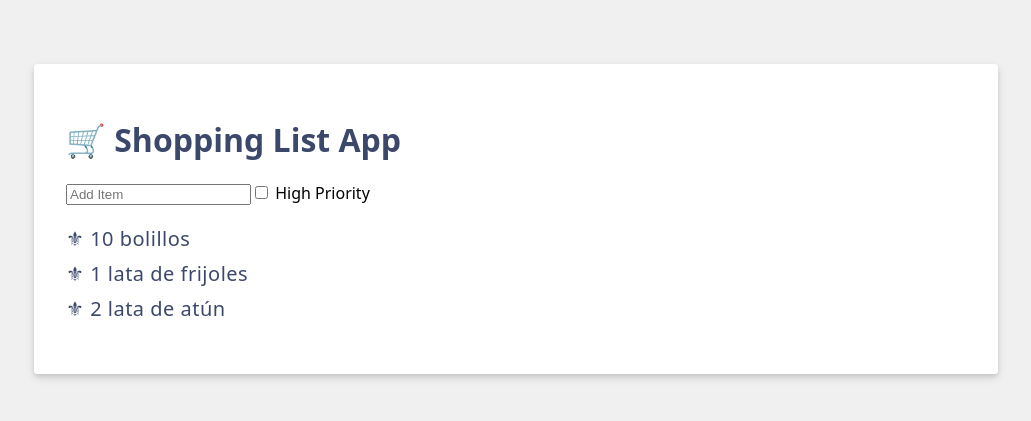
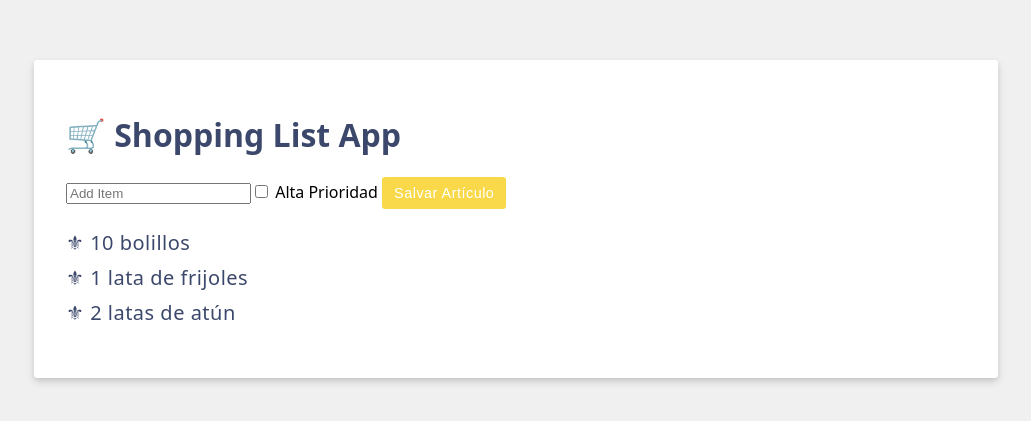
Before and after one commit to MoonGarc/DADM-2024B, a Vue app: page / in a window 1280 px wide. Shown: the part 181-602 px from the top of the page, without its empty margins (124-1155 px from the left). Built offline with nearby package versions, Linux system fonts and the light colour scheme.

Commit message:
⭐FEAT: Eventos de usuario

```diff
--- a/src/App.vue
+++ b/src/App.vue
@@ -1,13 +1,13 @@
 <script setup>
-// This starter template is using Vue 3 <script setup> SFCs
-// Check out https://vuejs.org/api/sfc-script-setup.html#script-setup
+// Este código está utilizando Vue 3 <script setup>
+// Más información en https://vuejs.org/api/sfc-script-setup.html#script-setup
 import { ref } from "vue";
 
 const header = ref("🛒 Shopping List App");
 const items = ref([
   { id: 1, label: "10 bolillos" },
   { id: 2, label: "1 lata de frijoles" },
-  { id: 3, label: "2 lata de atún" },
+  { id: 3, label: "2 latas de atún" },
 ]);
 const newItem = ref("");
 const newItemHighPriority = ref(false);
@@ -15,14 +15,27 @@ const newItemHighPriority = ref(false);
 
 <template>
   <h1>{{ header }}</h1>
-  <input v-model.trim="newItem" type="text" placeholder="Add Item" />
-  <!-- Caja de seleccion de prioridad -->
-  <label>
-    <input type="checkbox" v-model="newItemHighPriority">
-    High Priority
-  </label>
+
+  <!-- Agrupando entradas de usuario -->
+  <div class="add-item form">
+    <!-- Entrada de texto -->
+    <input type="text" placeholder="Add Item" v-model.trim="newItem" />
+
+    <!-- Caja de selección de prioridad -->
+    <label>
+      <input type="checkbox" v-model="newItemHighPriority" /> Alta Prioridad
+    </label>
+
+    <!-- Botón -->
+    <button
+      class="btn btn-primary"
+      v-on:click="items.push({ id: items.length + 1, label: newItem })">
+      Salvar Artículo
+    </button>
+  </div>
+
   <!-- Lista -->
   <ul>
-    <li v-for="({ id, label }, index) in items" key="id">⚜ {{ label }}</li>
+    <li v-for="({ id, label }) in items" :key="id">⚜ {{ label }}</li>
   </ul>
 </template>
```
